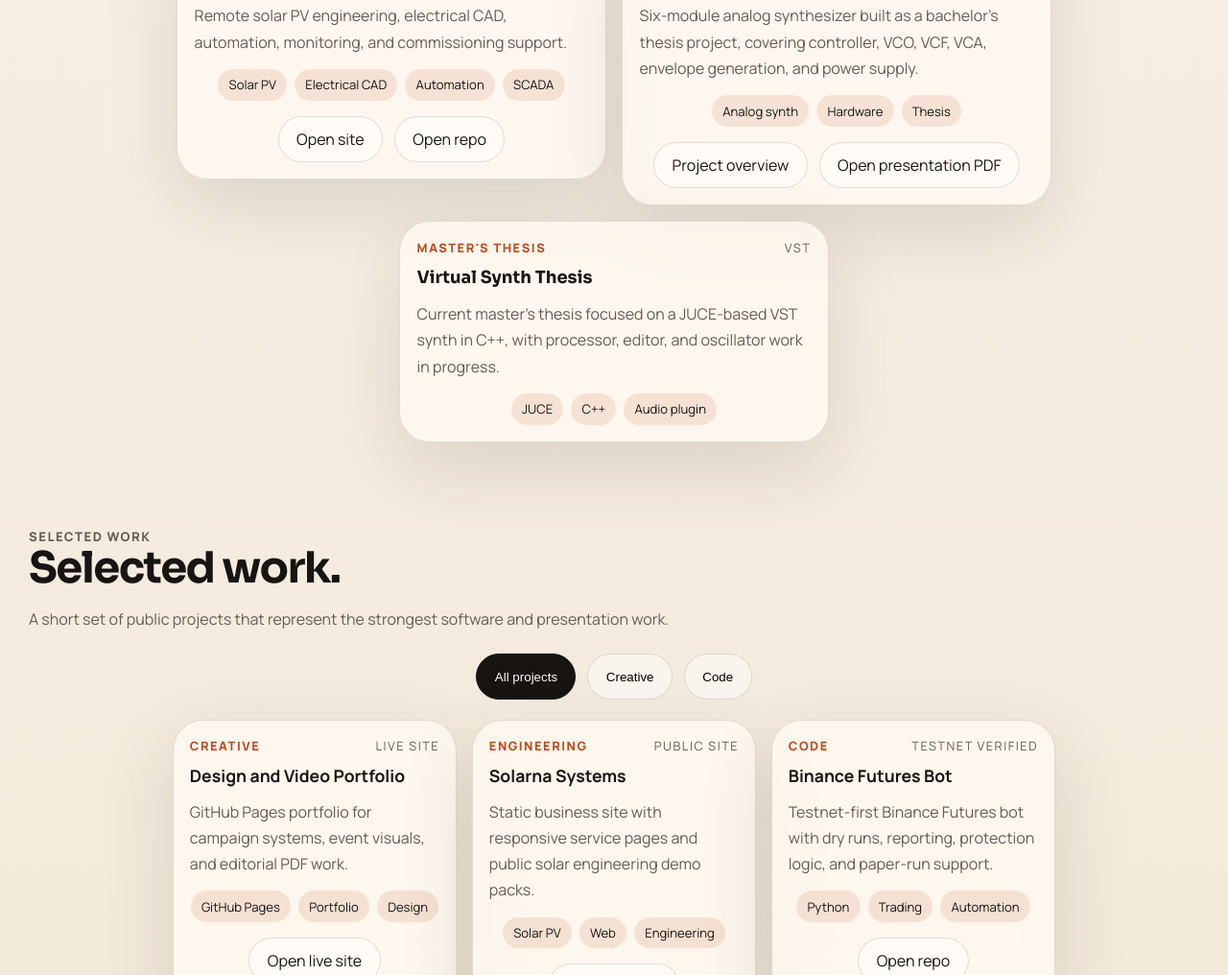
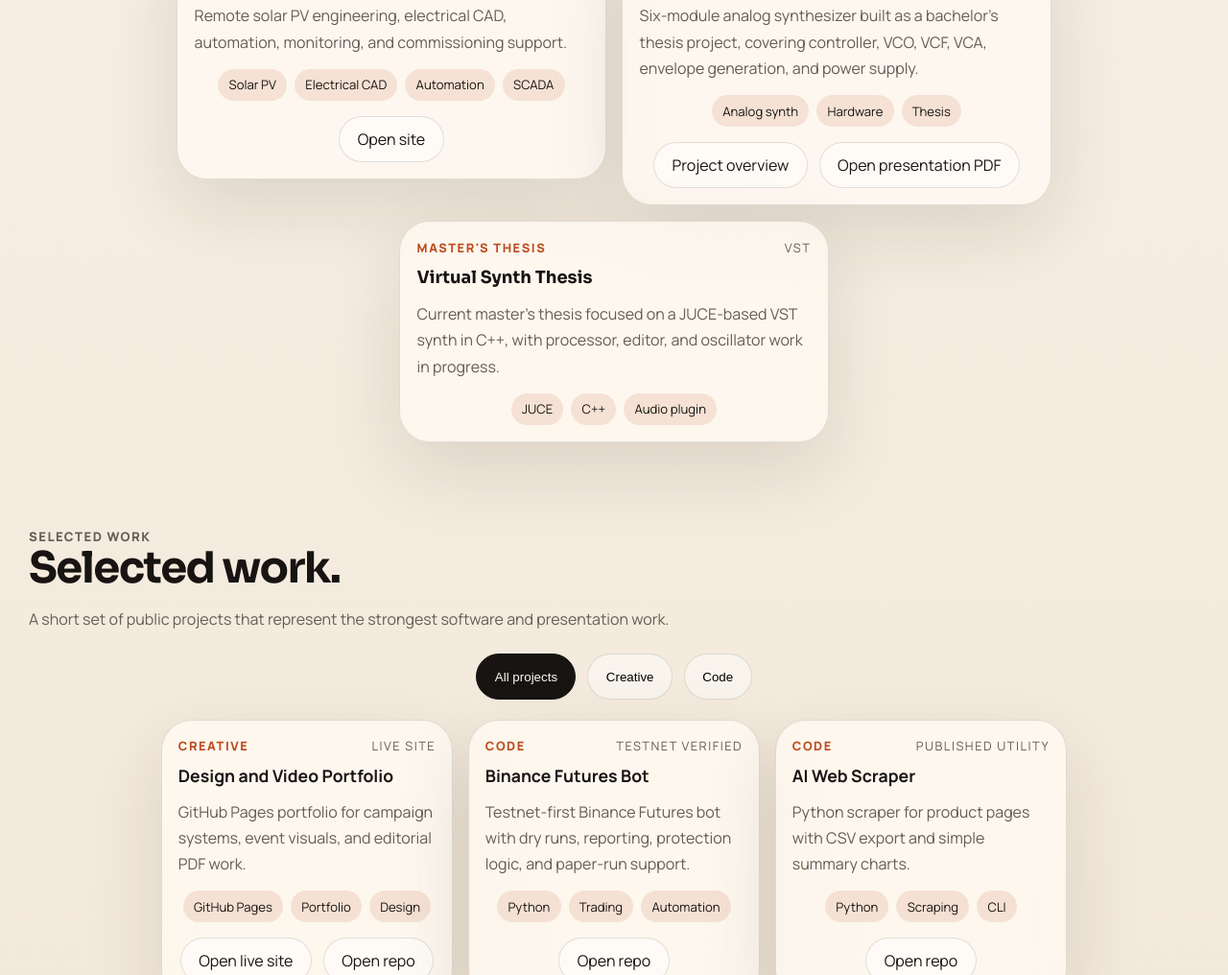
Before and after one commit to majdbenchobba/majdbenchobba.github.io, a plain HTML site: page index.html in a window 1280 px wide. Shown: the part 1784-2800 px from the top of the page at 96% size. Drawn offline with Linux system fonts and the light colour scheme.

Commit message:
Keep Solarna as a private business project

```diff
--- a/app.js
+++ b/app.js
@@ -16,17 +16,6 @@
     repoUrl: "https://github.com/majdbenchobba/design-and-video-portfolio",
     liveUrl: "https://majdbenchobba.github.io/design-and-video-portfolio/",
     featured: true,
-  },
-  {
-    name: "Solarna Systems",
-    type: "code",
-    typeLabel: "Engineering",
-    status: "Public site",
-    summary:
-      "Static business site with responsive service pages and public solar engineering demo packs.",
-    tags: ["Solar PV", "Web", "Engineering"],
-    repoUrl: "https://github.com/majdbenchobba/solarna-systems",
-    liveUrl: "https://solarnasystems.com/",
   },
   {
     name: "Binance Futures Bot",
--- a/index.html
+++ b/index.html
@@ -60,7 +60,7 @@
 
           <div class="hero-stats">
             <article>
-              <span class="stat-number">06</span>
+              <span class="stat-number">05</span>
               <span class="stat-label">Public repositories</span>
             </article>
             <article>
@@ -210,7 +210,6 @@
             </div>
             <div class="venture-links">
               <a class="project-link" href="https://solarnasystems.com/" target="_blank" rel="noreferrer">Open site</a>
-              <a class="project-link" href="https://github.com/majdbenchobba/solarna-systems" target="_blank" rel="noreferrer">Open repo</a>
             </div>
           </article>
 
```
